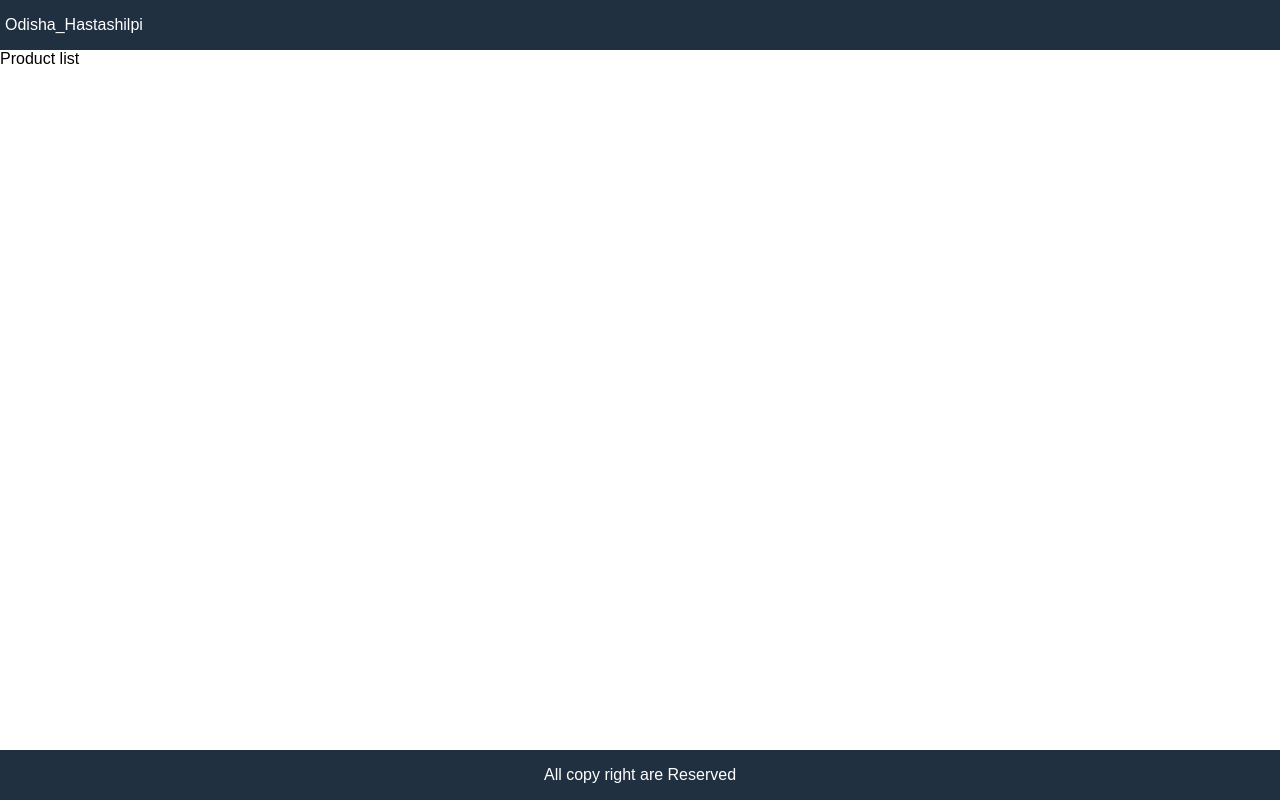
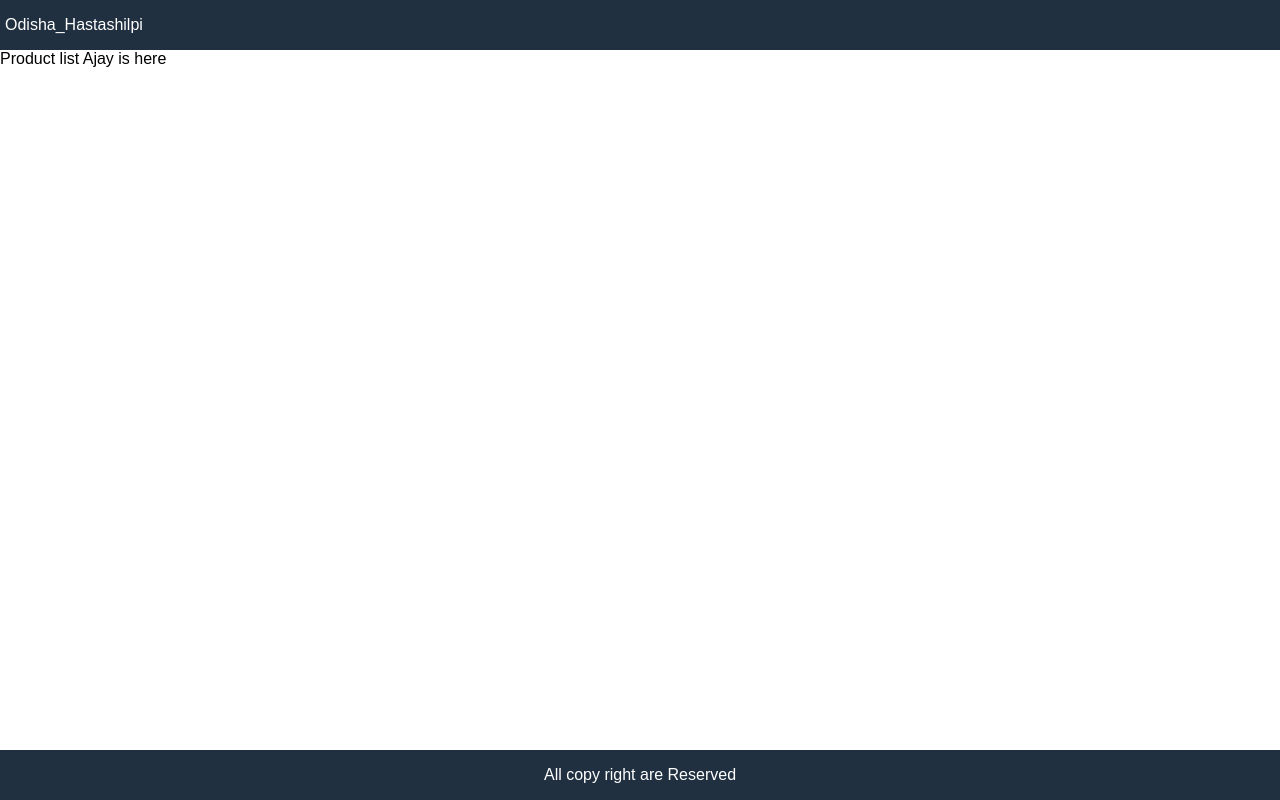
Before and after one commit to akdebata/odisha_hastashilpi, a React (Create React App) app: page / in a window 1280 px wide. Built offline with nearby package versions, Linux system fonts and the light colour scheme.

Commit message:
commited the chages

```diff
--- a/src/App.js
+++ b/src/App.js
@@ -6,6 +6,7 @@ function App() {
      </header>
      <main>
        Product list
+       Ajay is here
      </main>
      <footer>
        All copy right are Reserved
```
